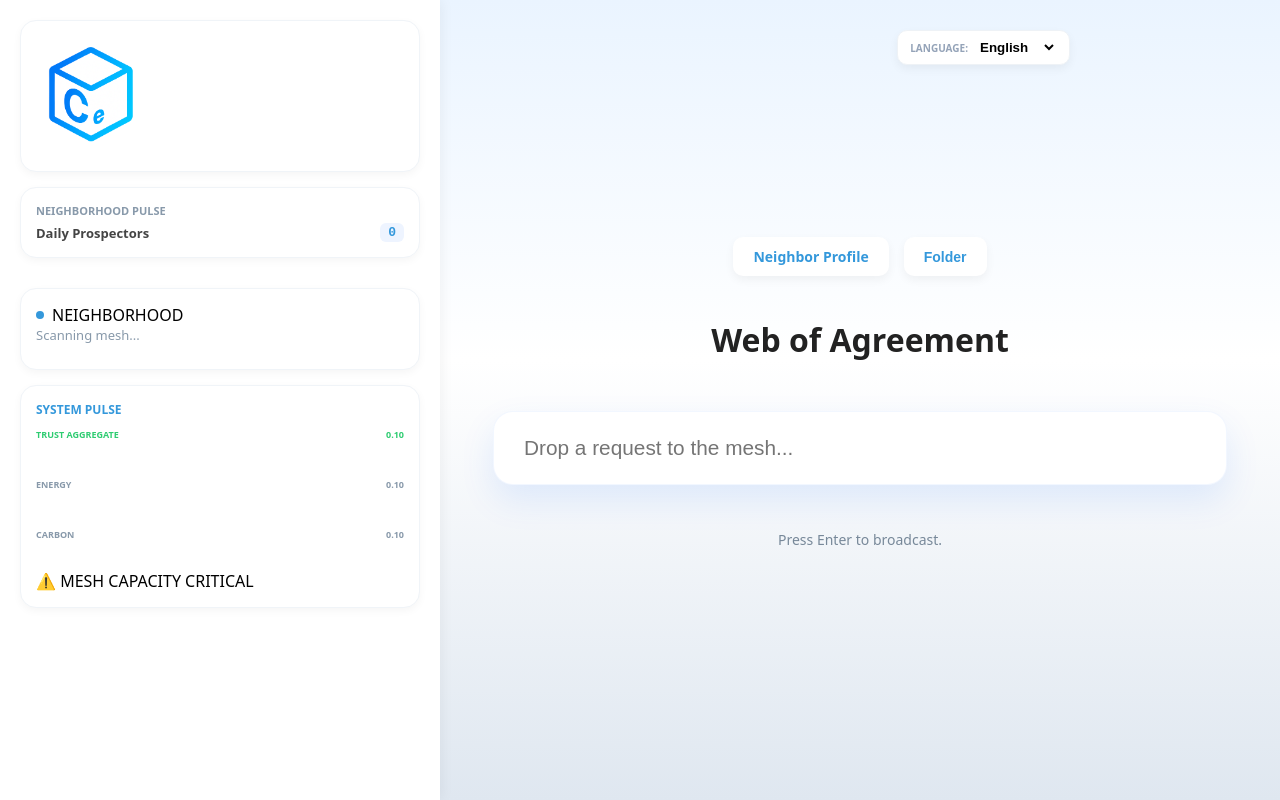
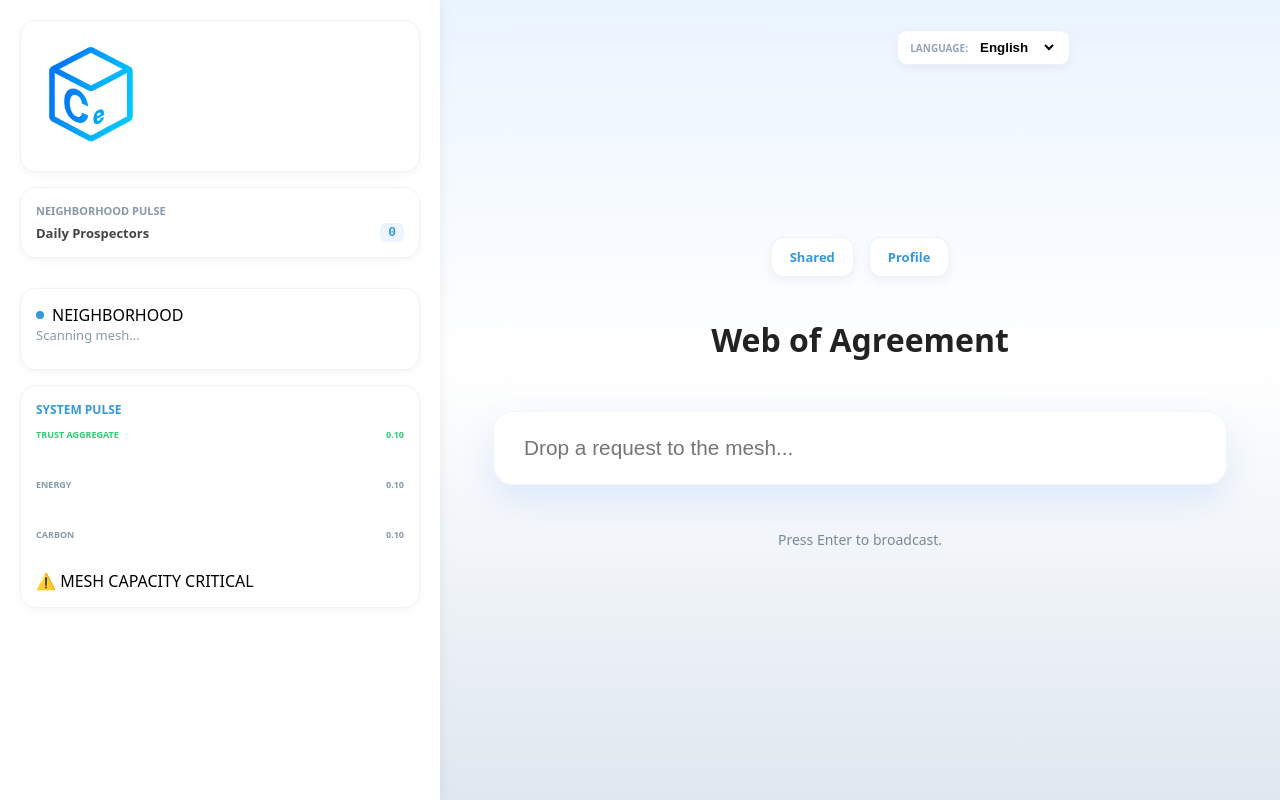
Before and after one commit to newave654321/Ce, an Electron app: page ce_expressDev/interface/index.html in a window 1280 px wide. Drawn offline with Linux system fonts and the light colour scheme.

Commit message:
Update index.html

```diff
--- a/ce_expressDev/interface/index.html
+++ b/ce_expressDev/interface/index.html
@@ -12,6 +12,37 @@
     height: 100vh; display: flex; overflow: hidden;
     background: linear-gradient(180deg,#eaf4ff 0%,#ffffff 45%,#dfe7f0 100%);
   }
+/* --- SOVEREIGN HUB SUITE AESTHETIC --- */
+#sovereign-hub-suite {
+  position: fixed;
+  top: 30px;
+  right: 40px;
+  z-index: 100;
+  display: flex;
+  align-items: center;
+  gap: 12px;
+}
+
+.nav-suite-item {
+  background: white;
+  padding: 10px 18px;
+  border-radius: 12px;
+  box-shadow: 0 4px 12px rgba(0,0,0,0.05);
+  border: 1px solid #eef2f6;
+  display: flex;
+  align-items: center;
+  gap: 8px;
+  text-decoration: none;
+  font-weight: 700;
+  font-size: 13px;
+  color: #3498db;
+  transition: all 0.3s ease;
+}
+
+.nav-suite-item:hover {
+  transform: translateY(-2px);
+  box-shadow: 0 6px 18px rgba(0,0,0,0.08);
+}
 
   #sidebar {
     width: 400px; min-width: 400px; background: #ffffff; padding: 20px;
@@ -139,8 +170,16 @@
   <!-- MAIN AREA -->
   <div id="main">
     <div style="display:flex; gap:15px;">
-      <a href="profile.html" class="nav-link">Neighbor Profile</a>
-      <button class="ce-content-btn">Folder</button>
+       <a href="shared.html" id="nav-shared-folder" class="nav-suite-item">
+    <!-- SVG -->
+    <span id="lbl-nav-shared">Shared</span>
+  </a>
+
+  <a href="profile.html" id="nav-profile-mirror" class="nav-suite-item">
+    <!-- SVG -->
+    <span id="lbl-nav-profile">Profile</span>
+  </a>
+
     </div>
     <h1 id="lbl-web-title" style="color: #222; font-weight: 800; margin-bottom: 30px;">Web of Agreement</h1>
     <input type="text" id="query-bar" placeholder="Drop a request to the mesh...">
```
